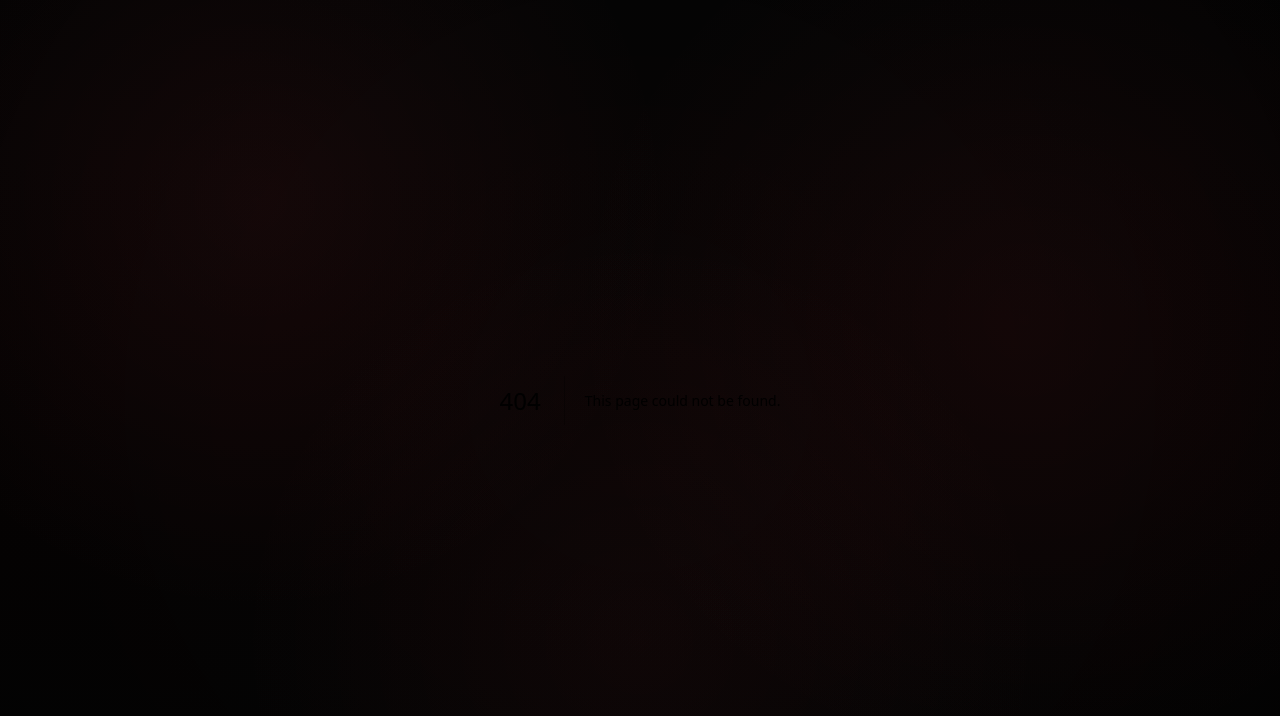
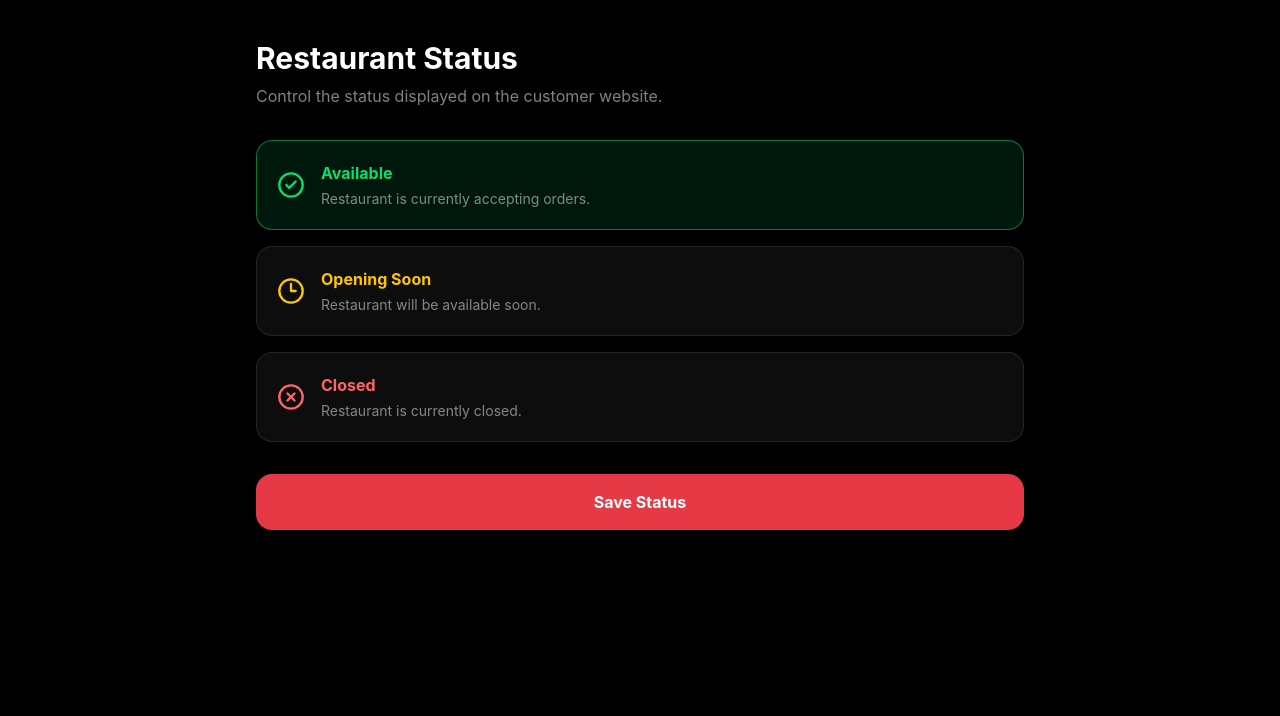
Before and after one commit to yuvaraj337/vaaarahi, a Next.js app: page /admin/restaurant-status in a window 1280 px wide. Before the commit this address had no page. Shown: the top 716 px of the page. Built offline with nearby package versions, Linux system fonts and the light colour scheme; no server answers; the database is empty.

Commit message:
Initial commit

```diff
--- /dev/null
+++ b/app/admin/restaurant-status/page.tsx
@@ -0,0 +1,169 @@
+"use client";
+
+import { useEffect, useState } from "react";
+import {
+  CheckCircle2,
+  Clock3,
+  XCircle,
+} from "lucide-react";
+
+import {
+  getRestaurantStatus,
+  updateRestaurantStatus,
+  RestaurantStatus,
+} from "@/components/RestaurantStatus/restaurantStatusService";
+
+export default function RestaurantStatusAdminPage() {
+  const [status, setStatus] =
+    useState<RestaurantStatus>("available");
+
+  const [saving, setSaving] = useState(false);
+  const [loading, setLoading] = useState(true);
+  const [message, setMessage] = useState("");
+
+  useEffect(() => {
+    const load = async () => {
+      const currentStatus =
+        await getRestaurantStatus();
+
+      setStatus(currentStatus);
+      setLoading(false);
+    };
+
+    load();
+  }, []);
+
+  const handleSave = async () => {
+    try {
+      setSaving(true);
+      setMessage("");
+
+      await updateRestaurantStatus(status);
+
+      setMessage("Restaurant status updated successfully.");
+    } catch (error) {
+      console.error(error);
+
+      setMessage(
+        "Failed to update restaurant status."
+      );
+    } finally {
+      setSaving(false);
+    }
+  };
+
+  if (loading) {
+    return (
+      <div className="min-h-screen bg-black text-white p-8">
+        Loading restaurant status...
+      </div>
+    );
+  }
+
+  return (
+    <div className="min-h-screen bg-black text-white p-6 md:p-10">
+      <div className="mx-auto max-w-3xl">
+
+        <h1 className="text-3xl font-bold">
+          Restaurant Status
+        </h1>
+
+        <p className="mt-2 text-white/50">
+          Control the status displayed on the customer
+          website.
+        </p>
+
+        <div className="mt-8 grid gap-4">
+
+          {/* AVAILABLE */}
+          <button
+            type="button"
+            onClick={() => setStatus("available")}
+            className={`flex items-center gap-4 rounded-2xl border p-5 text-left transition ${
+              status === "available"
+                ? "border-green-400/50 bg-green-400/10"
+                : "border-white/10 bg-white/5 hover:bg-white/10"
+            }`}
+          >
+            <CheckCircle2 className="h-7 w-7 text-green-400" />
+
+            <div>
+              <h2 className="font-bold text-green-400">
+                Available
+              </h2>
+
+              <p className="mt-1 text-sm text-white/50">
+                Restaurant is currently accepting orders.
+              </p>
+            </div>
+          </button>
+
+          {/* OPENING SOON */}
+          <button
+            type="button"
+            onClick={() =>
+              setStatus("opening-soon")
+            }
+            className={`flex items-center gap-4 rounded-2xl border p-5 text-left transition ${
+              status === "opening-soon"
+                ? "border-yellow-400/50 bg-yellow-400/10"
+                : "border-white/10 bg-white/5 hover:bg-white/10"
+            }`}
+          >
+            <Clock3 className="h-7 w-7 text-yellow-400" />
+
+            <div>
+              <h2 className="font-bold text-yellow-400">
+                Opening Soon
+              </h2>
+
+              <p className="mt-1 text-sm text-white/50">
+                Restaurant will be available soon.
+              </p>
+            </div>
+          </button>
+
+          {/* CLOSED */}
+          <button
+            type="button"
+            onClick={() => setStatus("closed")}
+            className={`flex items-center gap-4 rounded-2xl border p-5 text-left transition ${
+              status === "closed"
+                ? "border-red-400/50 bg-red-400/10"
+                : "border-white/10 bg-white/5 hover:bg-white/10"
+            }`}
+          >
+            <XCircle className="h-7 w-7 text-red-400" />
+
+            <div>
+              <h2 className="font-bold text-red-400">
+                Closed
+              </h2>
+
+              <p className="mt-1 text-sm text-white/50">
+                Restaurant is currently closed.
+              </p>
+            </div>
+          </button>
+
+        </div>
+
+        <button
+          type="button"
+          onClick={handleSave}
+          disabled={saving}
+          className="mt-8 w-full rounded-2xl bg-[#E63946] px-6 py-4 font-bold text-white transition hover:bg-red-600 disabled:cursor-not-allowed disabled:opacity-50"
+        >
+          {saving ? "Saving..." : "Save Status"}
+        </button>
+
+        {message && (
+          <p className="mt-4 text-center text-sm text-white/60">
+            {message}
+          </p>
+        )}
+
+      </div>
+    </div>
+  );
+}
--- a/components/Hero.tsx
+++ b/components/Hero.tsx
@@ -4,6 +4,7 @@ import { motion } from "motion/react";
 import Image from "next/image";
 import { Clock, Flame, Leaf, Star } from "lucide-react";
 import { useMemo } from "react";
+import RestaurantStatus from "@/components/RestaurantStatus/RestaurantStatus";
 
 export default function Hero() {
   const particles = useMemo(
--- a/components/Navbar.tsx
+++ b/components/Navbar.tsx
@@ -6,6 +6,7 @@ import { Menu, X } from "lucide-react";
 
 import CartButton from "@/components/cart/CartButton";
 import { useCart } from "@/components/cart/CartContext";
+import RestaurantStatus from "@/components/RestaurantStatus/RestaurantStatus";
 
 const navLinks = [
   { name: "Home", href: "#home" },
@@ -180,10 +181,11 @@ export default function Navbar() {
 
             <div className="hidden lg:flex items-center gap-4">
 
+  <RestaurantStatus />
+
   <CartButton />
 
   <button
-                type="button"
     onClick={handleOrderNow}
     className="bg-[#E63946] hover:bg-red-600 text-white px-6 py-3 rounded-full font-semibold transition-all duration-300 hover:scale-105"
   >
--- /dev/null
+++ b/components/RestaurantStatus/RestaurantStatus.tsx
@@ -0,0 +1,116 @@
+"use client";
+
+import { useEffect, useState } from "react";
+import {
+  CheckCircle2,
+  Clock3,
+  XCircle,
+} from "lucide-react";
+
+import {
+  doc,
+  onSnapshot,
+} from "firebase/firestore";
+
+import { db } from "@/lib/firebase";
+
+import {
+  RestaurantStatus as RestaurantStatusType,
+} from "./restaurantStatusService";
+
+interface RestaurantStatusProps {
+  className?: string;
+}
+
+const statusConfig = {
+  available: {
+    label: "AVAILABLE",
+    icon: CheckCircle2,
+    className:
+      "border-green-400/20 bg-green-400/10 text-green-400",
+  },
+
+  "opening-soon": {
+    label: "OPENING SOON",
+    icon: Clock3,
+    className:
+      "border-yellow-400/20 bg-yellow-400/10 text-yellow-400",
+  },
+
+  closed: {
+    label: "CLOSED",
+    icon: XCircle,
+    className:
+      "border-red-400/20 bg-red-400/10 text-red-400",
+  },
+};
+
+export default function RestaurantStatus({
+  className = "",
+}: RestaurantStatusProps) {
+  const [status, setStatus] =
+    useState<RestaurantStatusType>("available");
+
+  useEffect(() => {
+    const statusRef = doc(
+      db,
+      "restaurantSettings",
+      "status"
+    );
+
+    const unsubscribe = onSnapshot(
+      statusRef,
+      (snapshot) => {
+        if (!snapshot.exists()) {
+          setStatus("available");
+          return;
+        }
+
+        const data = snapshot.data();
+
+        if (
+          data.status === "available" ||
+          data.status === "opening-soon" ||
+          data.status === "closed"
+        ) {
+          setStatus(data.status);
+        }
+      },
+      (error) => {
+        console.error(
+          "Restaurant status listener error:",
+          error
+        );
+      }
+    );
+
+    return () => unsubscribe();
+  }, []);
+
+  const config = statusConfig[status];
+  const Icon = config.icon;
+
+  return (
+    <div
+      className={`
+        inline-flex
+        items-center
+        gap-2
+        rounded-full
+        border
+        px-3
+        py-2
+        backdrop-blur-xl
+        shadow-lg
+        ${config.className}
+        ${className}
+      `}
+    >
+      <Icon className="h-4 w-4 shrink-0" />
+
+      <span className="text-[9px] sm:text-[10px] font-bold tracking-[0.15em] whitespace-nowrap">
+        {config.label}
+      </span>
+    </div>
+  );
+}
--- /dev/null
+++ b/components/RestaurantStatus/restaurantStatusService.ts
@@ -0,0 +1,70 @@
+import {
+  doc,
+  getDoc,
+  setDoc,
+} from "firebase/firestore";
+
+import { db } from "@/lib/firebase";
+
+export type RestaurantStatus =
+  | "available"
+  | "opening-soon"
+  | "closed";
+
+export interface RestaurantStatusData {
+  status: RestaurantStatus;
+  updatedAt?: number;
+}
+
+const STATUS_DOC = doc(
+  db,
+  "restaurantSettings",
+  "status"
+);
+
+export const DEFAULT_RESTAURANT_STATUS: RestaurantStatus =
+  "available";
+
+export async function getRestaurantStatus(): Promise<RestaurantStatus> {
+  try {
+    const snapshot = await getDoc(STATUS_DOC);
+
+    if (!snapshot.exists()) {
+      return DEFAULT_RESTAURANT_STATUS;
+    }
+
+    const data = snapshot.data() as Partial<RestaurantStatusData>;
+
+    if (
+      data.status === "available" ||
+      data.status === "opening-soon" ||
+      data.status === "closed"
+    ) {
+      return data.status;
+    }
+
+    return DEFAULT_RESTAURANT_STATUS;
+  } catch (error) {
+    console.error(
+      "Failed to load restaurant status:",
+      error
+    );
+
+    return DEFAULT_RESTAURANT_STATUS;
+  }
+}
+
+export async function updateRestaurantStatus(
+  status: RestaurantStatus
+) {
+  await setDoc(
+    STATUS_DOC,
+    {
+      status,
+      updatedAt: Date.now(),
+    },
+    {
+      merge: true,
+    }
+  );
+}
```
Lines whose indentation alone changed are shown as unchanged.
